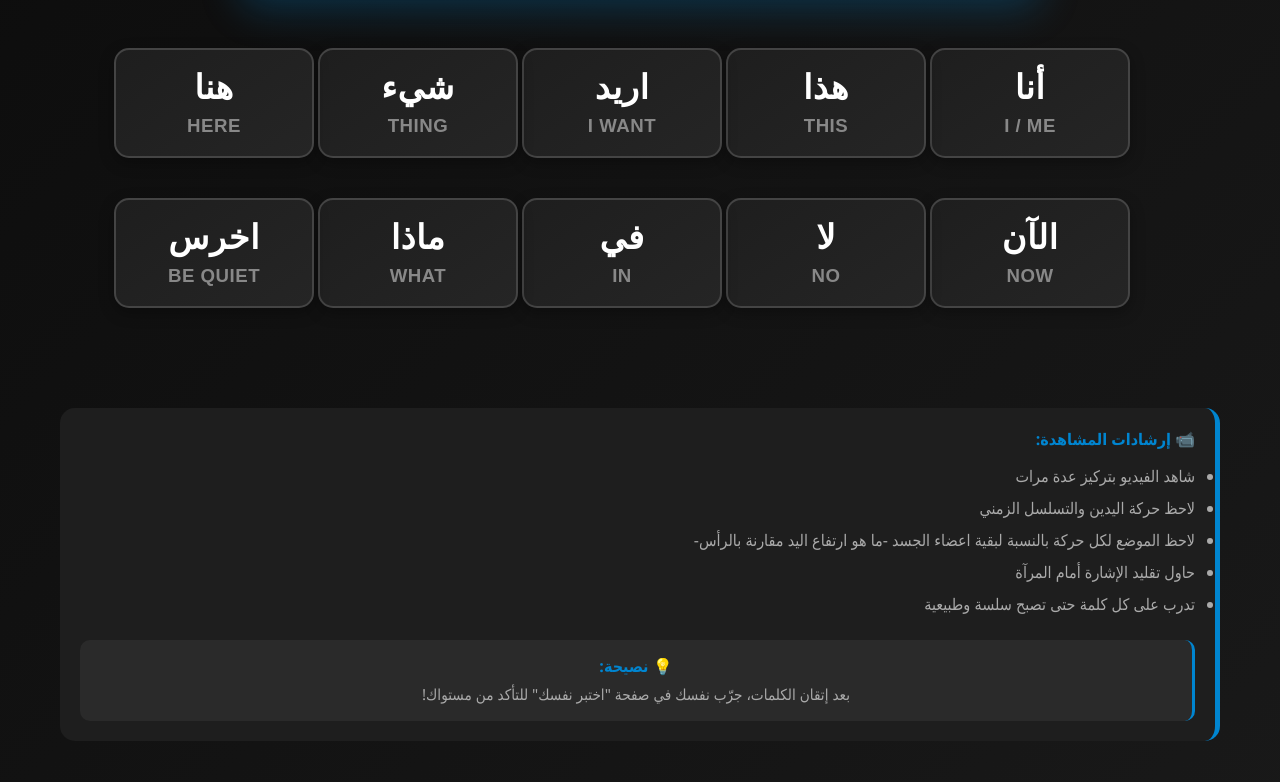
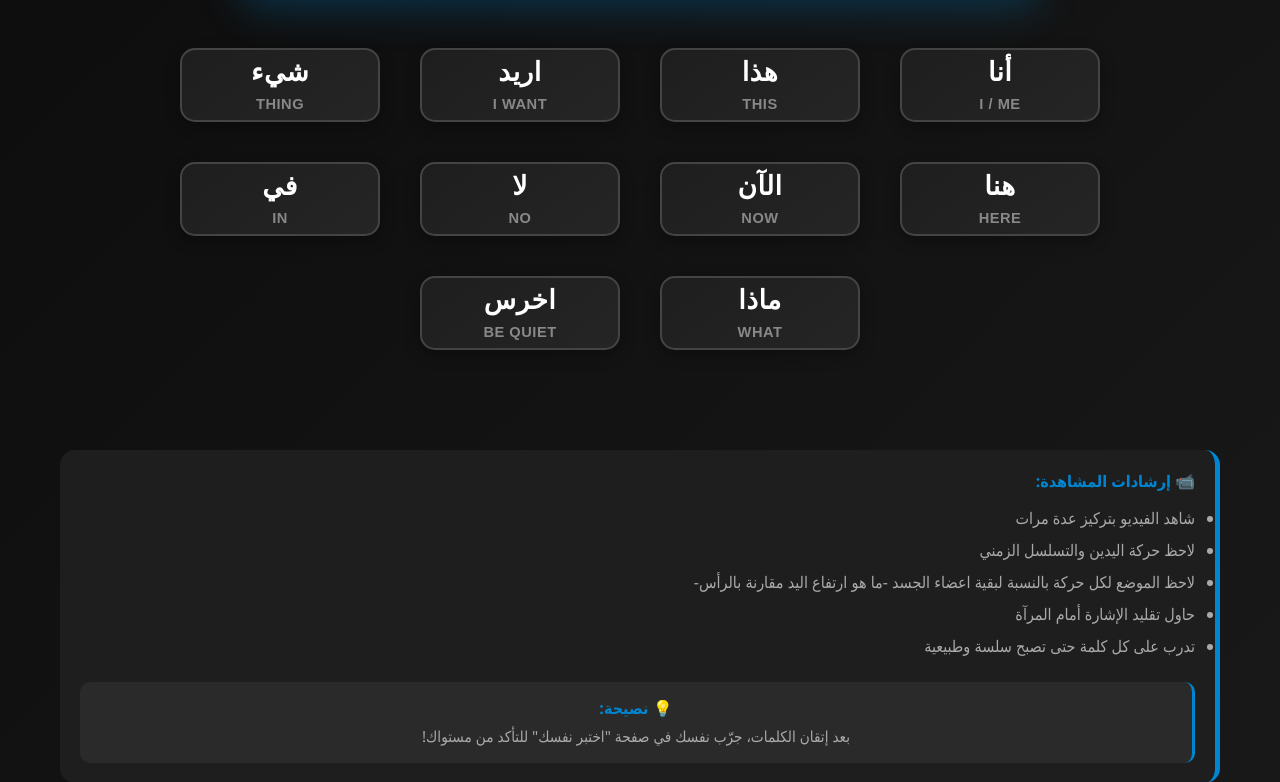
Before and after one commit to Abdulrahman-Wadani/web_broadcast, a Flask app: page /train/words in a window 1280 px wide. Shown: the part 692-1474 px from the top of the page. Run offline with Flask 3, Linux system fonts and the light colour scheme; parts of the project's set-up code (start-up, migrations or seed data) failed here and were passed over.

Commit message:
modified:   static/style.css 	modified:   templates/index.html 	modified:   templates/test.html 	modified:   templates/train.html 	modified:   templates/train_letters.html 	modified:   templates/train_words.html 	modified:   templates/translate.html

```diff
--- a/static/style.css
+++ b/static/style.css
@@ -372,8 +372,9 @@ input:checked + .slider:before {
 }
 
 .words-grid {
-    display: grid;
-    grid-template-columns: repeat(auto-fill, minmax(180px, 1fr));
+    display: flex;
+    flex-wrap: wrap;
+    justify-content: center;
     gap: 20px;
     width: 90%;
     max-width: 1000px;
@@ -381,13 +382,21 @@ input:checked + .slider:before {
     margin-bottom: 50px;
 }
 
+
+.words-grid > div {
+    flex: 1 1 180px;
+    max-width: 1fr;
+}
 .word-btn {
     background: linear-gradient(145deg, #1e1e1e, #252525);
     color: #fff;
     border: 2px solid #444;
-    padding: 18px 12px;
+    padding-left: 6px;
+    padding-right: 6px;
+    padding-bottom: 6px;
+    padding-top: 6px;
     border-radius: 15px;
-    font-size: 1.4em;
+    font-size: 12;
     cursor: pointer;
     transition: all 0.3s ease;
     text-align: center;
@@ -503,7 +512,7 @@ input:checked + .slider:before {
     background: transparent;
 }
 
-.ksu-logo {
+.logo {
     position: absolute;
     top: 20px;
     right: 30px;
@@ -515,7 +524,7 @@ input:checked + .slider:before {
     transition: all 0.3s ease;
 }
 
-.ksu-logo:hover {
+.logo:hover {
     opacity: 1;
     transform: scale(1.05);
     filter: drop-shadow(0 0 15px rgba(0, 133, 208, 0.7));
@@ -585,7 +594,7 @@ html {
         padding: 0 15px;
     }
 
-    .ksu-logo {
+    .logo {
         width: 80px;
         top: 15px;
         right: 15px;
--- a/templates/index.html
+++ b/templates/index.html
@@ -7,7 +7,7 @@
     <link rel="stylesheet" href="/static/style.css">
 </head>
 <body>
-    <img src="/static/logo.png" class="ksu-logo" alt="شعار جامعة الملك سعود">
+    <img src="/static/logo.png" class="logo" alt="شعار جامعة الملك سعود">
 
     <div class="container">
         <h1>نظام الذكاء الاصطناعي للغة الإشارة العربية</h1>
--- a/templates/test.html
+++ b/templates/test.html
@@ -7,7 +7,7 @@
     <link rel="stylesheet" href="/static/style.css">
 </head>
 <body>
-    <img src="/static/logo.png" class="ksu-logo" alt="شعار جامعة الملك سعود">
+    <img src="/static/logo.png" class="logo" alt="شعار إيماء">
 
     <div class="nav-header">
         <button class="back-btn" onclick="window.location.href='/'">
--- a/templates/train.html
+++ b/templates/train.html
@@ -7,7 +7,7 @@
     <link rel="stylesheet" href="/static/style.css">
 </head>
 <body>
-    <img src="/static/logo.png" class="ksu-logo" alt="شعار جامعة الملك سعود">
+    <img src="/static/logo.png" class="logo" alt="شعار إيماء">
 
     <div class="nav-header">
         <button class="back-btn" onclick="window.location.href='/'">
--- a/templates/train_letters.html
+++ b/templates/train_letters.html
@@ -7,7 +7,7 @@
     <link rel="stylesheet" href="/static/style.css">
 </head>
 <body>
-    <img src="/static/logo.png" class="ksu-logo" alt="شعار جامعة الملك سعود">
+    <img src="/static/logo.png" class="logo" alt="شعار إيماء">
 
     <div class="nav-header">
         <button class="back-btn" onclick="window.location.href='/'">
--- a/templates/train_words.html
+++ b/templates/train_words.html
@@ -7,7 +7,7 @@
     <link rel="stylesheet" href="/static/style.css">
 </head>
 <body>
-    <img src="/static/logo.png" class="ksu-logo" alt="شعار جامعة الملك سعود">
+    <img src="/static/logo.png" class="logo" alt="شعار إيماء">
 
     <div class="nav-header">
         <button class="back-btn" onclick="window.location.href='/'">
--- a/templates/translate.html
+++ b/templates/translate.html
@@ -7,7 +7,8 @@
     <link rel="stylesheet" href="/static/style.css">
 </head>
 <body>
-    <img src="/static/logo.png" class="ksu-logo" alt="شعار جامعة الملك سعود">
+    <a href=""><img src="/static/logo.png" class="logo" alt="شعار إيماء">
+    </a>
 
     <div class="nav-header">
         <button class="back-btn" onclick="window.location.href='/'">
```
